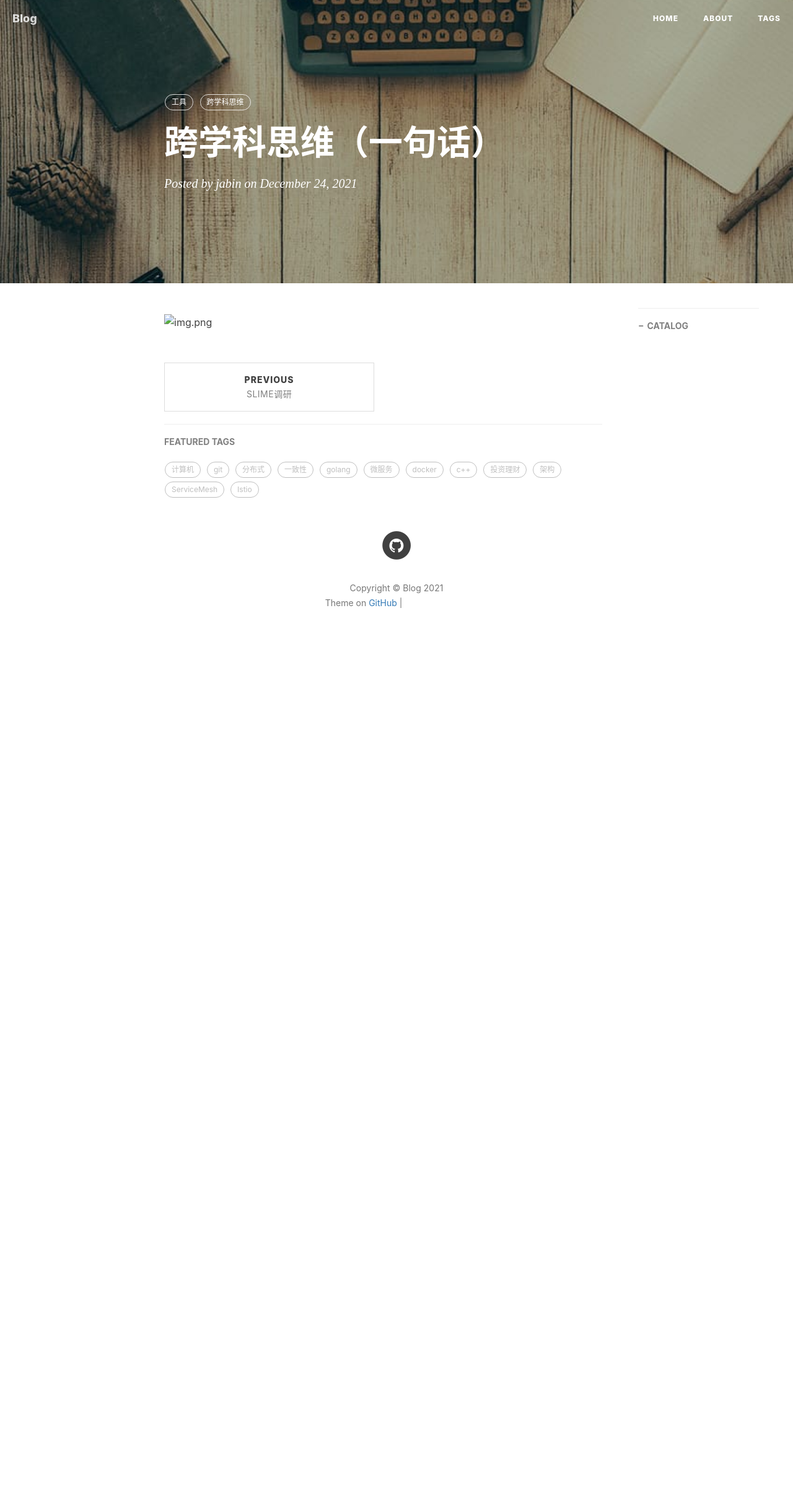
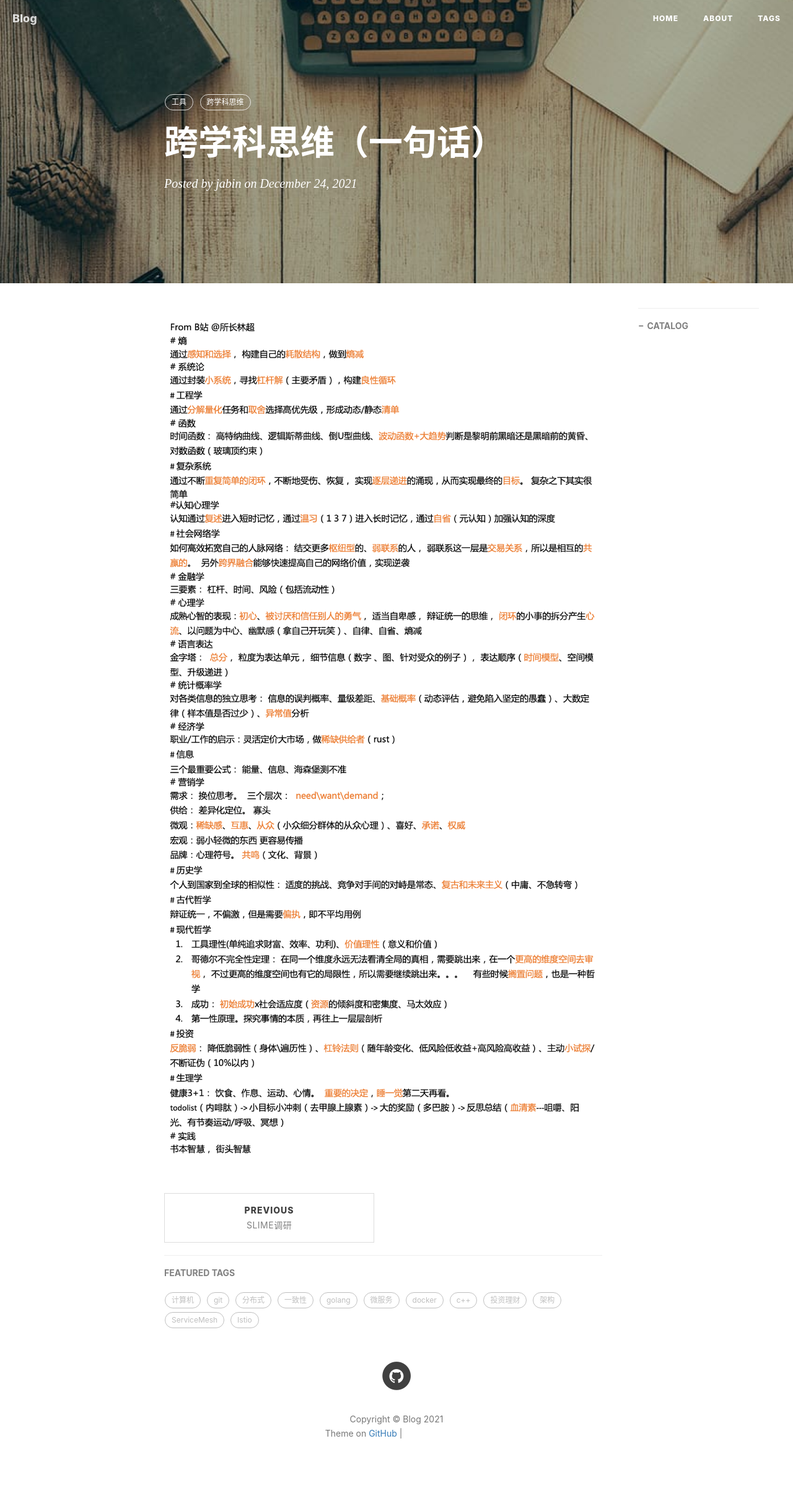
Before and after one commit to deeponder/deeponder.github.io, a Jekyll site: the page built from _posts/2021-12-24-跨学科思维.md, in a window 1280 px wide. Shown: the whole page at 62% size. Built offline with Jekyll 4.4.1, drawn with Linux system fonts in a browser that asks for light colours; nearby versions of some CDN libraries; comment, search, counter and statistics services are not loaded; before the commit the page ends 1077 px from its top, so only the background shows below that; grey boxes are pictures that could not be loaded.

Commit message:
Update 2021-12-24-跨学科思维.md

```diff
--- a/_posts/2021-12-24-跨学科思维.md
+++ b/_posts/2021-12-24-跨学科思维.md
@@ -11,4 +11,4 @@ tags:
     - 跨学科思维
 ---
 
-![img.png](../img/cross-the-world.png)
+![img.png](/img/cross-the-world.png)
```
